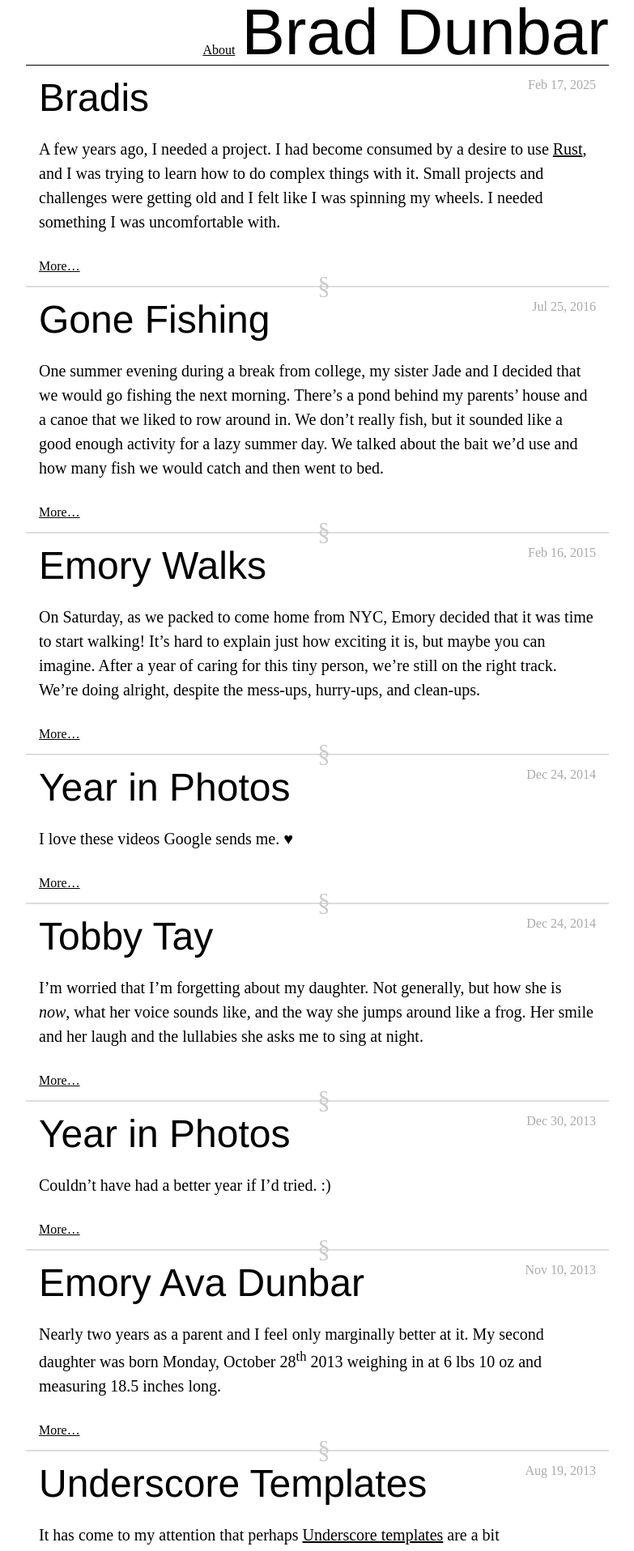
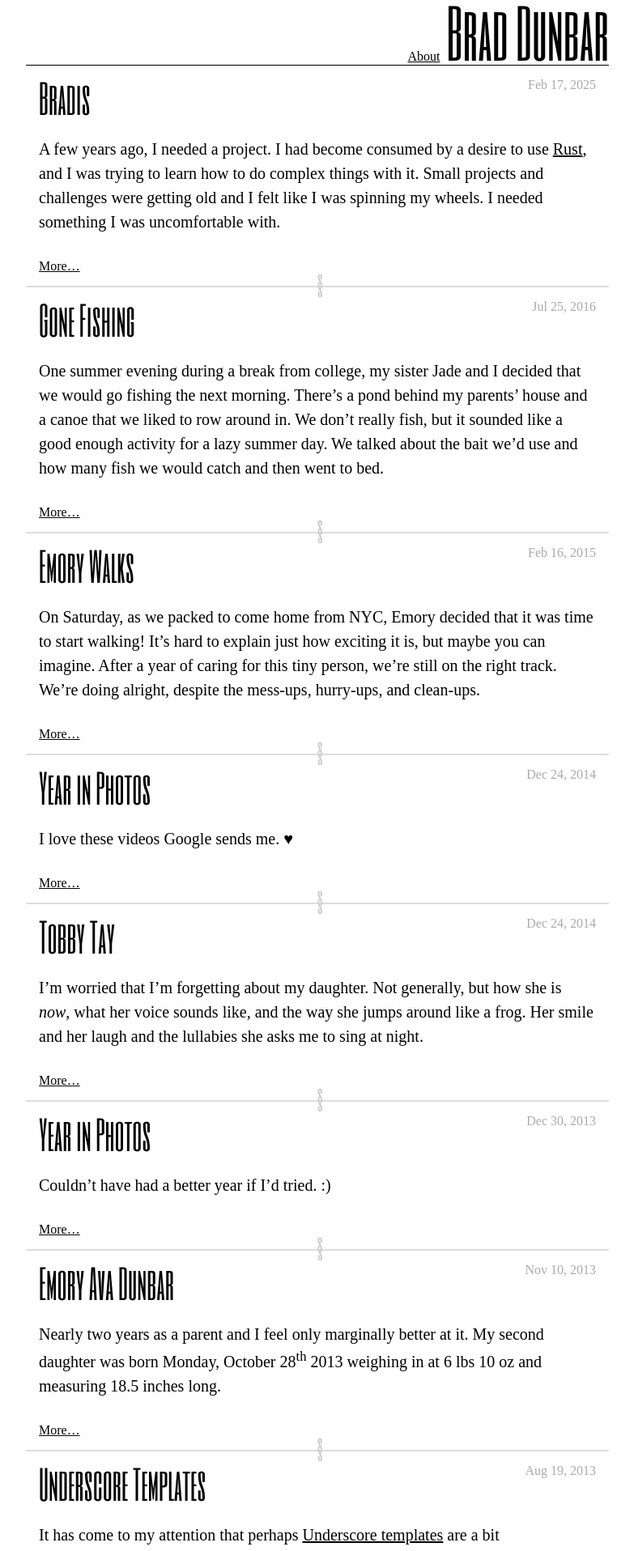
Before and after one commit to braddunbar/braddunbar.github.io, a Jekyll site: the page built from index.html, in a window 1280 px wide. Shown: the top 1916 px of the page at 81% size, without its empty margins (248-1031 px from the left). Built offline with Jekyll 4.4.1, drawn with Linux system fonts in a browser that asks for light colours; some web fonts are replaced.

Commit message:
self-host fonts

```diff
--- a/_layouts/default.html
+++ b/_layouts/default.html
@@ -8,7 +8,6 @@
   <meta name='viewport' content='width=device-width'>
   <link rel='alternate' type='application/atom+xml' title='{{ site.title }}' href='/feed.xml'>
 
-  <link rel='stylesheet' href='//fonts.googleapis.com/css?family=Six+Caps&display=swap'>
   <link rel='stylesheet' href='/css/screen.css'>
 </head>
 <body>
--- a/css/screen.scss
+++ b/css/screen.scss
@@ -1,5 +1,25 @@
 ---
 ---
+
+/* latin-ext */
+@font-face {
+  font-family: 'Six Caps';
+  font-style: normal;
+  font-weight: 400;
+  font-display: swap;
+  src: url(/fonts/sixcaps-latin-ext.woff2) format('woff2');
+  unicode-range: U+0100-02BA, U+02BD-02C5, U+02C7-02CC, U+02CE-02D7, U+02DD-02FF, U+0304, U+0308, U+0329, U+1D00-1DBF, U+1E00-1E9F, U+1EF2-1EFF, U+2020, U+20A0-20AB, U+20AD-20C0, U+2113, U+2C60-2C7F, U+A720-A7FF;
+}
+
+/* latin */
+@font-face {
+  font-family: 'Six Caps';
+  font-style: normal;
+  font-weight: 400;
+  font-display: swap;
+  src: url(/fonts/sixcaps-latin.woff2) format('woff2');
+  unicode-range: U+0000-00FF, U+0131, U+0152-0153, U+02BB-02BC, U+02C6, U+02DA, U+02DC, U+0304, U+0308, U+0329, U+2000-206F, U+20AC, U+2122, U+2191, U+2193, U+2212, U+2215, U+FEFF, U+FFFD;
+}
 
 /* reset */
 
```
Also changed, not shown: fonts/sixcaps-latin-ext.woff2 (added), fonts/sixcaps-latin.woff2 (added).
